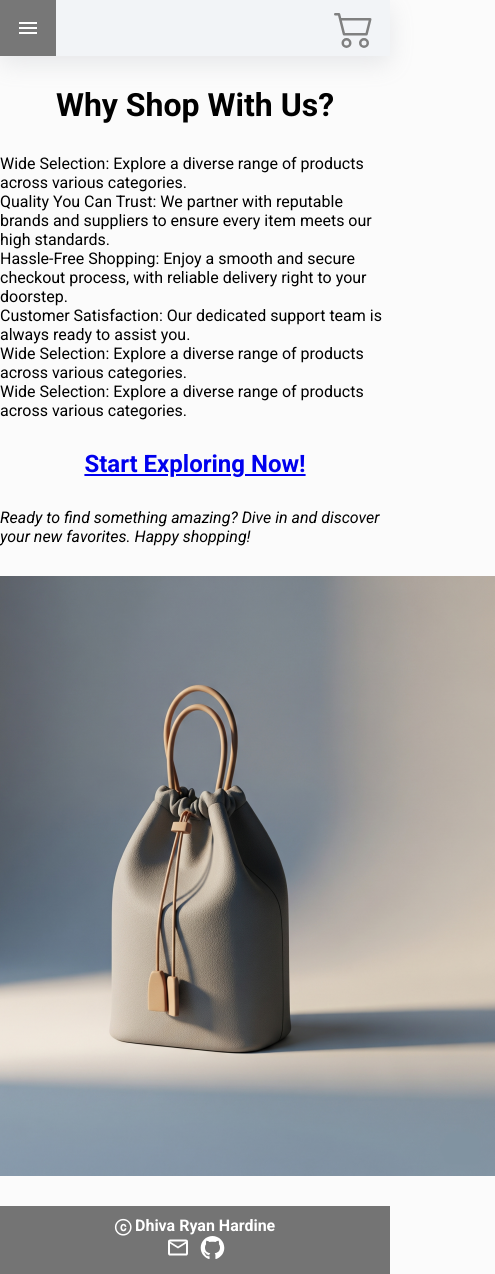
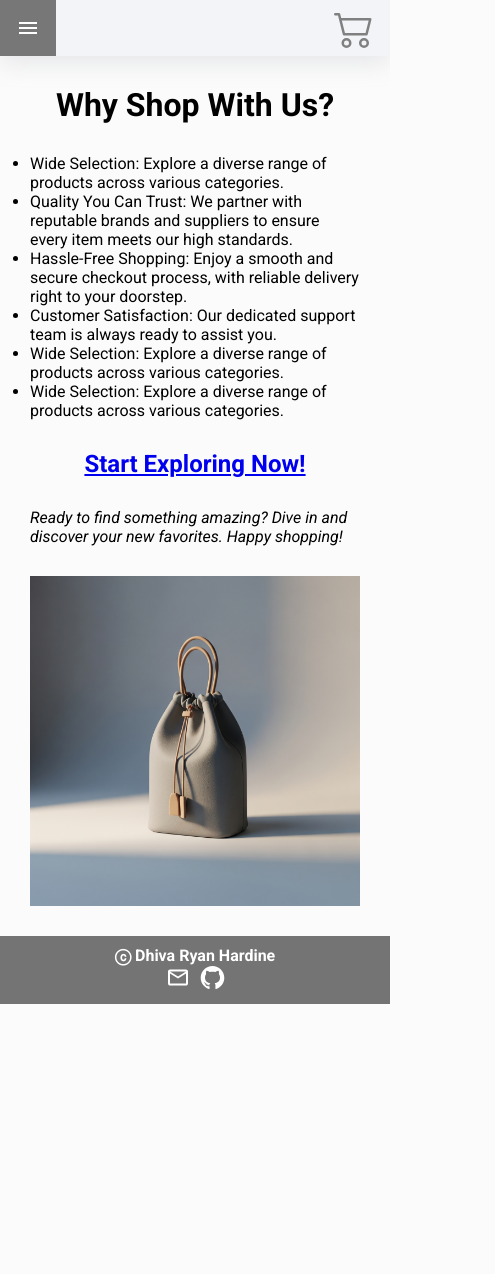
Before and after one commit to d-hardine/shopping-cart-project, a React (Vite) app: page /about in a window 390 px wide. Shown: the whole page, 495 px wide, since content can reach past the window. After the commit the page ends 1004 px from the top, so only its background shows below. Built offline with nearby package versions, Linux system fonts and the light colour scheme.

Commit message:
fixed the about page styling

```diff
--- a/src/pages/About.css
+++ b/src/pages/About.css
@@ -1,9 +1,14 @@
 .about-page {
-    padding-top: 30px;
-    padding-bottom: 30px;
+    padding: 30px;
     display: flex;
     flex-direction: column;
     align-items: center;
     justify-content: center;
     gap: 30px;
 }
+
+@media(max-width: 650px) {
+    .about-image {
+        width: 100%;
+    }
+}
--- a/src/pages/About.jsx
+++ b/src/pages/About.jsx
@@ -16,7 +16,7 @@ export default function About() {
             </ul>
             <Link to="/store"><h2>Start Exploring Now!</h2></Link>
             <p><i>Ready to find something amazing? Dive in and discover your new favorites. Happy shopping!</i></p>
-            <img src={aboutShoppingImage} alt="about-shopping-image" />
+            <img className='about-image' src={aboutShoppingImage} alt="about-shopping-image" />
         </div>
     )
 }
```
